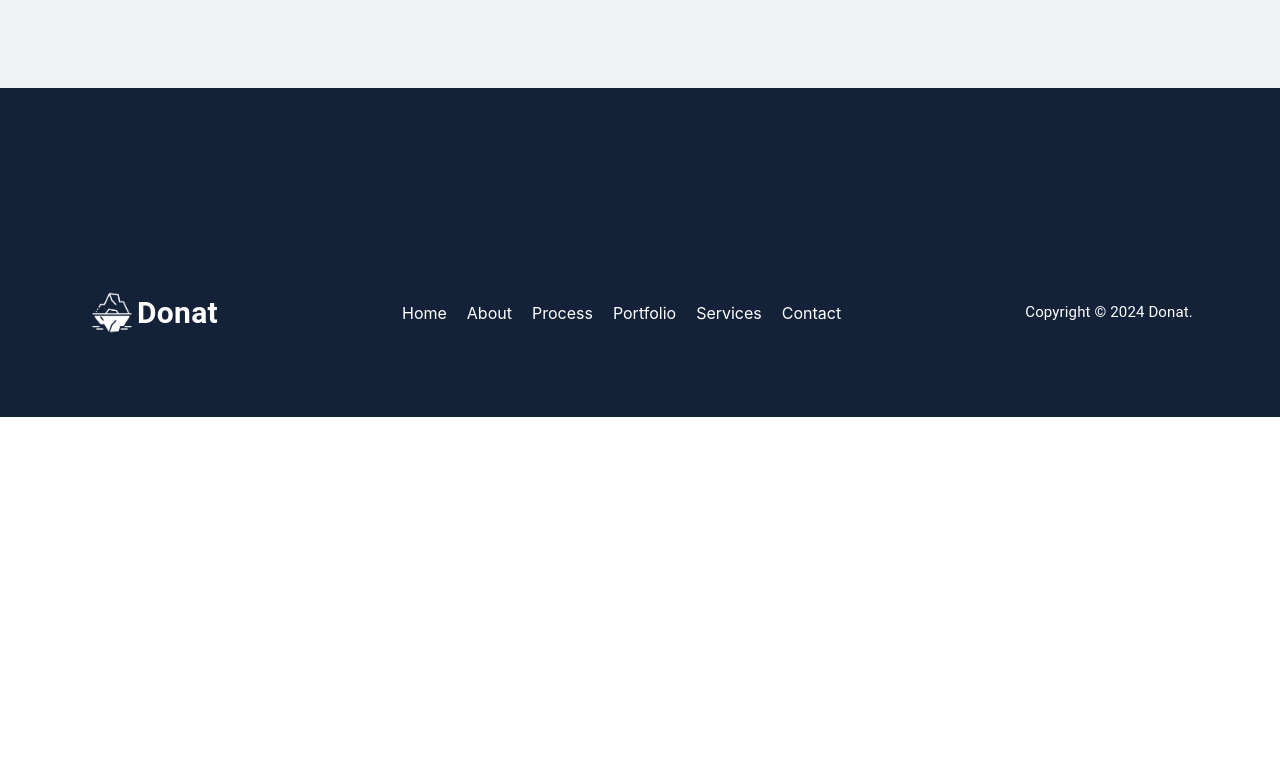
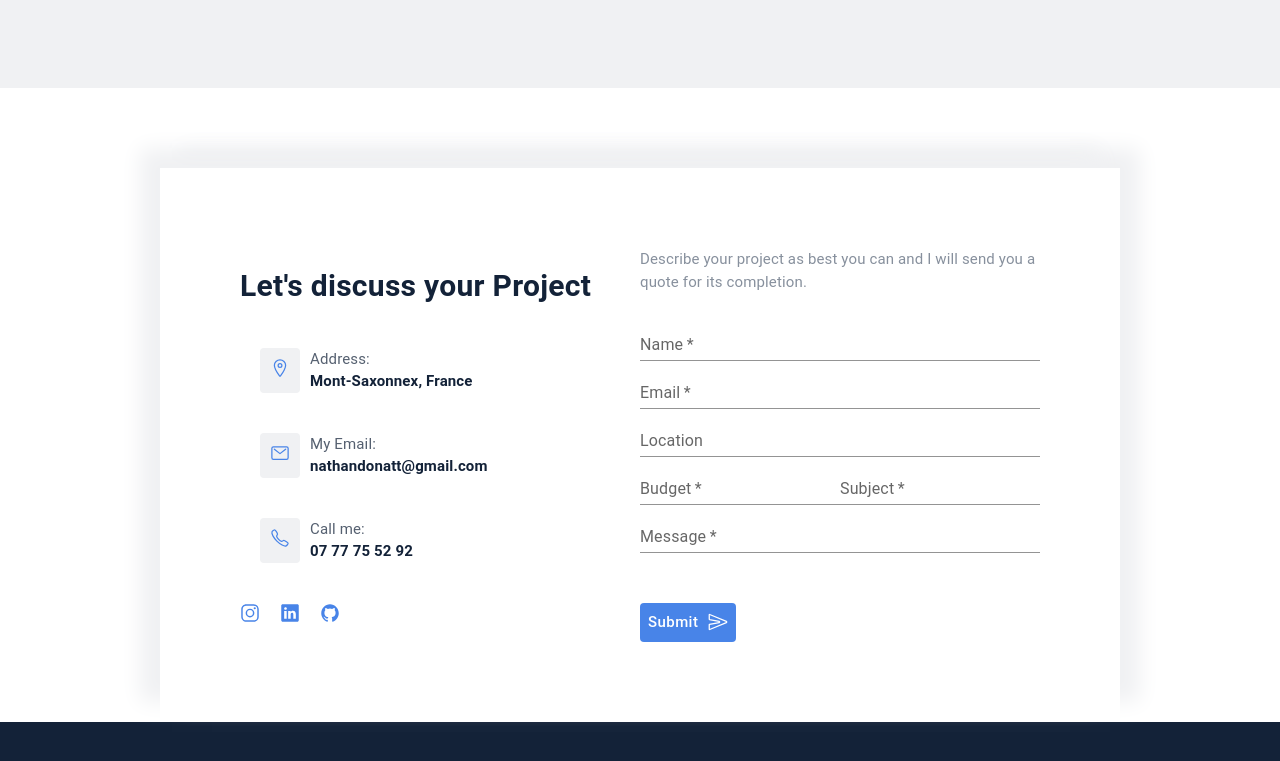
Before and after one commit to DonatNathan/donat-website, a React (Create React App) app: page / in a window 1280 px wide. Shown: the part 3798-4559 px from the top of the page. Before the commit the page ends 4215 px from the top, so only its background shows below. Built offline with nearby package versions, Linux system fonts and the light colour scheme.

Commit message:
[ADD] - Contact block and form

```diff
--- /dev/null
+++ b/src/components/Contact.js
@@ -0,0 +1,93 @@
+import { Box, Button, FormControl, TextField, Typography } from "@mui/material"
+import { ThemeContext } from "../utils/themes/ThemeContext";
+import { useContext } from "react";
+import { IoSendOutline } from "react-icons/io5";
+import { IoLocationOutline } from "react-icons/io5";
+import { IoMailOutline } from "react-icons/io5";
+import { IoCallOutline } from "react-icons/io5";
+import { IoLogoInstagram } from "react-icons/io5";
+import { IoLogoLinkedin } from "react-icons/io5";
+import { IoLogoGithub } from "react-icons/io5";
+
+const Info = ({name, value, icon}) => {
+
+    const {theme} = useContext(ThemeContext);
+
+    return (
+        <Box sx={{display: "flex", flexDirection: "row", justifyContent: "left", margin: "20px"}}>
+            <Box sx={{width: "fit-content", padding: "10px", backgroundColor: theme.SecondBackgroundColor, borderRadius: "4px"}}>
+                {
+                    icon === "address" ?
+                        <IoLocationOutline size={20} color={theme.MainColor} />
+                    : icon === "email" ?
+                        <IoMailOutline size={20} color={theme.MainColor} />
+                    :
+                        <IoCallOutline size={20} color={theme.MainColor} />
+                }
+            </Box>
+            <Box sx={{display: "flex", flexDirection: "column", justifyContent: "center", textAlign: "left", marginLeft: "10px"}}>
+                <Typography sx={{fontSize: 15, color: theme.ClassicTextColor}}>{name}</Typography>
+                <Typography sx={{fontSize: 15, color: theme.BoldTextColor, fontWeight: "bold"}}>{value}</Typography>
+            </Box>
+        </Box>
+    );
+};
+
+const Contact = () => {
+
+    const {theme} = useContext(ThemeContext);
+
+    return (
+        <Box sx={{display: "flex", justifyContent: "center", alignItems: "center", backgroundColor: theme.BackgroundColor, paddingTop: "80px"}}>
+            <Box sx={{display: "flex", flexWrap: "wrap", flexDirection: "row", justifyContent: "space-around", alignItems: "center", backgroundColor: theme.BackgroundColor, padding: "80px", boxShadow: `-20px -20px 20px ${theme.SecondBackgroundColor}, 20px -20px 20px ${theme.SecondBackgroundColor}`}}>
+                <Box sx={{display: "flex", flexDirection: "column", width: "50vh", textAlign: "left", justifyContent: "center"}}>
+                    <Typography sx={{fontSize: 30, color: theme.BoldTextColor, fontWeight: "bold"}}>Let's discuss your Project</Typography>
+                    <Box sx={{display: "flex", flexDirection: "column", justifyContent: "center", marginTop: "20px"}}>
+                        <Info
+                            name={"Address:"}
+                            value={"Mont-Saxonnex, France"}
+                            icon={"address"}
+                        />
+                        <Info
+                            name={"My Email:"}
+                            value={"nathandonatt@gmail.com"}
+                            icon={"email"}
+                        />
+                        <Info
+                            name={"Call me:"}
+                            value={"07 77 75 52 92"}
+                            icon={"phone"}
+                        />
+                    </Box>
+                    <Box sx={{display: "flex", flexDirection: "row", justifyContent: "left", marginTop: "20px"}}>
+                        <a href="https://www.instagram.com/nathandonatt/">
+                            <IoLogoInstagram size={20} color={theme.MainColor} />
+                        </a>
+                        <a href="https://www.linkedin.com/in/nathan-donat-filliod/">
+                            <IoLogoLinkedin style={{marginLeft: "20px"}} size={20} color={theme.MainColor} />
+                        </a>
+                        <a href="https://github.com/DonatNathan/">
+                            <IoLogoGithub style={{marginLeft: "20px"}} size={20} color={theme.MainColor} />
+                        </a>
+                    </Box>
+                </Box>
+                <Box sx={{display: "flex", flexDirection: "column", width: "50vh", textAlign: "left", justifyContent: "center"}}>
+                    <Typography sx={{fontSize: 15, color: theme.SubTextColor, marginBottom: "20px"}}>Describe your project as best you can and I will send you a quote for its completion.</Typography>
+                    <FormControl>
+                        <TextField required id="name" label="Name" variant="standard" />
+                        <TextField required id="email" label="Email" variant="standard" />
+                        <TextField id="location" label="Location" variant="standard" />
+                        <Box sx={{display: "flex", flexDirection: "row", justifyContent: "space-between"}}>
+                            <TextField required id="budget" label="Budget" variant="standard" />
+                            <TextField required id="subject" label="Subject" variant="standard" />
+                        </Box>
+                        <TextField required multiline id="message" label="Message" variant="standard" />
+                        <Button sx={{width: "fit-content", backgroundColor: theme.MainColor, color: theme.BackgroundColor, textTransform: "none", fontSize: 15, marginTop: "50px"}}>Submit <IoSendOutline style={{marginLeft: "10px"}} size={20} /></Button>
+                    </FormControl>
+                </Box>
+            </Box>
+        </Box>
+    );
+};
+
+export default Contact;
--- a/src/components/Portfolio.js
+++ b/src/components/Portfolio.js
@@ -14,7 +14,7 @@ const Project = ({type, name, description, path}) => {
                 <Typography sx={{fontSize: 12, color: theme.SubTextColor}}>{type}</Typography>
                 <Typography sx={{fontSize: 20, color: theme.BoldTextColor, fontWeight: "bold"}}>{name}</Typography>
                 <Typography sx={{fontSize: 15, color: theme.ClassicTextColor, marginTop: "15px", marginBottom: "15px"}}>{description}</Typography>
-                <Button variant="outlined" sx={{width: "fit-content", textTransform: "none"}}>Case Study <IoArrowForward /></Button>
+                <Button variant="outlined" sx={{width: "fit-content", textTransform: "none"}}>Case Study <IoArrowForward style={{marginLeft: "10px"}} /></Button>
             </Box>
         </Box>
     );
--- a/src/components/ProjectIdea.js
+++ b/src/components/ProjectIdea.js
@@ -11,7 +11,7 @@ const ProjectIdea = () => {
         <Box sx={{display: "flex", flexDirection: "column", justifyContent: "center", alignItems: "center", textAlign: "center", backgroundColor: theme.BoldTextColor, color: theme.BackgroundColor, paddingTop: "80px", paddingBottom: "80px"}}>
             <Typography sx={{fontSize: 40, fontWeight: "bold"}}>Do you have Project Idea?</Typography>
             <Typography sx={{fontSize: 40, fontWeight: "bold"}}>Let's discuss your project!</Typography>
-            <Button sx={{width: "fit-content", backgroundColor: theme.MainColor, color: theme.BackgroundColor, textTransform: "none", fontSize: 15, marginTop: "30px"}}>Let's work Together <IoArrowForward size={20} /></Button>
+            <Button sx={{width: "fit-content", backgroundColor: theme.MainColor, color: theme.BackgroundColor, textTransform: "none", fontSize: 15, marginTop: "30px"}}>Let's work Together <IoArrowForward style={{marginLeft: "10px"}} size={20} /></Button>
         </Box>
     );
 };
--- a/src/modules/footer/Footer.js
+++ b/src/modules/footer/Footer.js
@@ -20,7 +20,7 @@ const Footer = () => {
                 <Link sx={{color: theme.BackgroundColor, textDecoration: "none", margin: "10px"}}>Services</Link>
                 <Link sx={{color: theme.BackgroundColor, textDecoration: "none", margin: "10px"}}>Contact</Link>
             </Box>
-            <Typography sx={{fontSize: 15}}>Copyright © 2024 Donat.</Typography>
+            <Typography sx={{fontSize: 15}}>Copyright © 2025 Donat.</Typography>
         </Box>
     );
 };
--- a/src/pages/Home.js
+++ b/src/pages/Home.js
@@ -8,6 +8,7 @@ import Footer from "../modules/footer/Footer";
 import Header from "../modules/header/Header";
 import Introduction from "../components/Introduction";
 import Process from "../components/Process";
+import Contact from "../components/Contact";
 
 const HomePage = () => {
     return (
@@ -22,6 +23,7 @@ const HomePage = () => {
                     <Portfolio />
                     <ProjectIdea />
                     <Services />
+                    <Contact />
                     <Footer />
             </Box>
         </>
```
